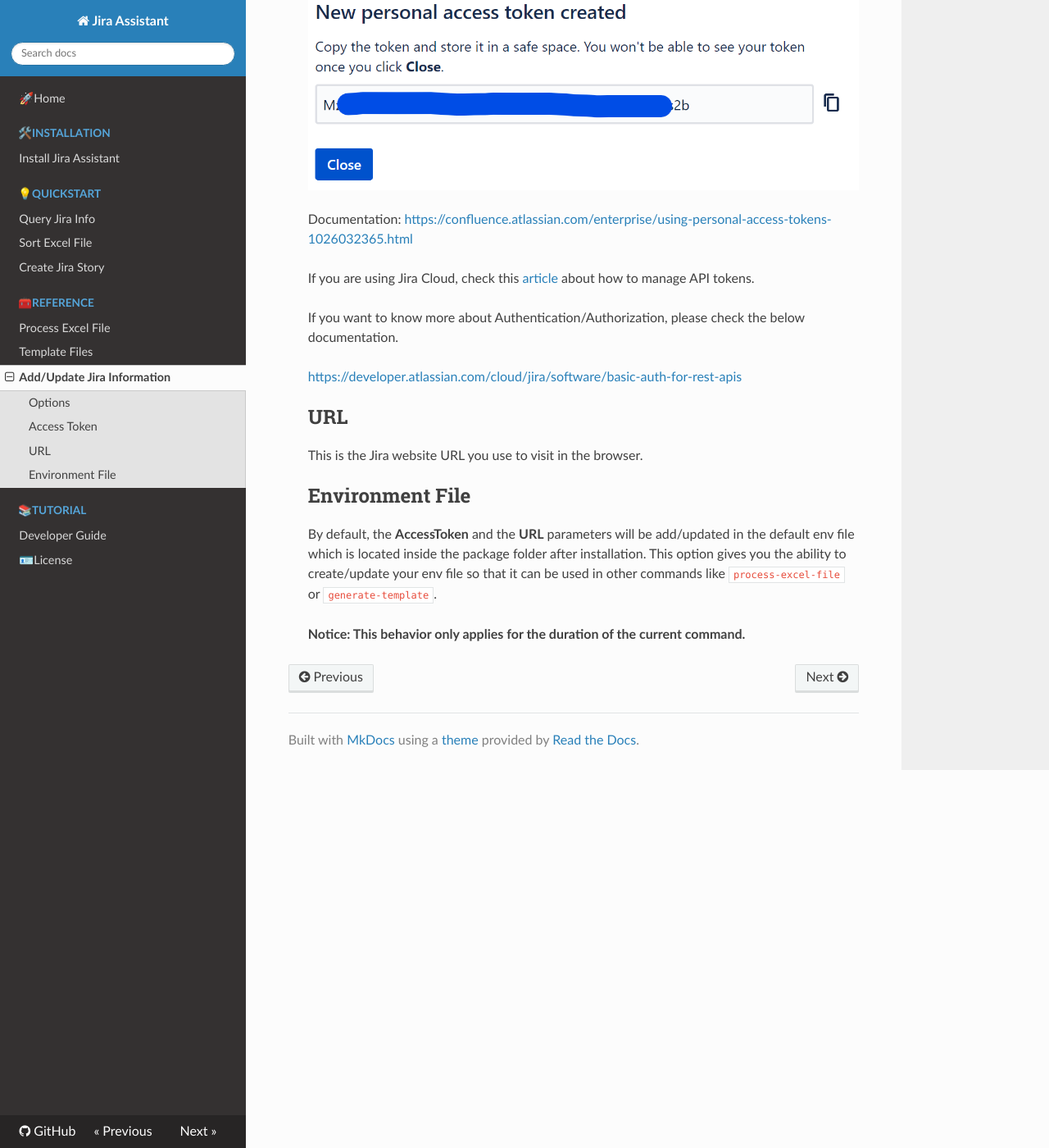
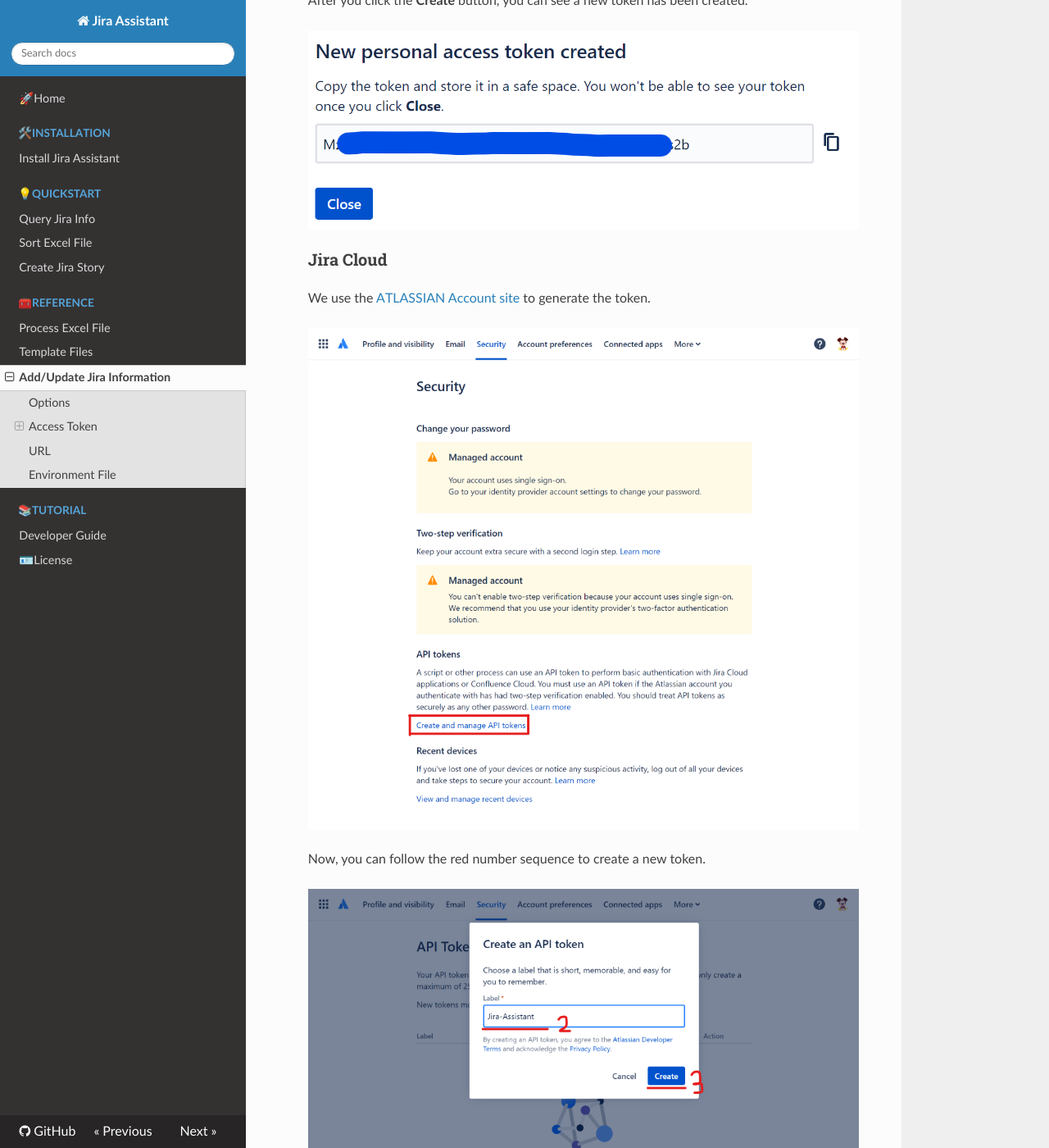
Before and after one commit to jira-assistant/jira-assistant, an MkDocs documentation site: the page built from docs/reference/update_jira_info.md, in a window 1280 px wide and 1400 px high, scrolled down 2426 px. Shown: the whole window at 82% size. Built offline with MkDocs 1.6.1, drawn with Linux system fonts in a browser that asks for light colours; nearby versions of some CDN libraries; some of the changed text lies outside the part shown.

Commit message:
Update the documentation about the Jira Cloud token.

```diff
--- a/docs/reference/update_jira_info.md
+++ b/docs/reference/update_jira_info.md
@@ -50,13 +52,25 @@ After you install the Jira assistant, you can verify by typing `update-jira-info
 
 > ![update_jira_info_new_token](../_static/image/reference/update-jira-info/update_jira_info_new_token.png)
 
-> Documentation: [https://confluence.atlassian.com/enterprise/using-personal-access-tokens-1026032365.html](https://confluence.atlassian.com/enterprise/using-personal-access-tokens-1026032365.html)
+> ### Jira Cloud
 
-> If you are using Jira Cloud, check this [article](https://support.atlassian.com/atlassian-account/docs/manage-api-tokens-for-your-atlassian-account/) about how to manage API tokens.
+> We use the [ATLASSIAN Account site](https://id.atlassian.com/manage-profile/security) to generate the token.
+
+> ![update_jira_info_generate_token_in_cloud](../_static/image/reference/update-jira-info/update_jira_info_generate_token_in_cloud.png)
+
+> Now, you can follow the red number sequence to create a new token.
+
+> ![update_jira_info_new_token_form_in_cloud](../_static/image/reference/update-jira-info/update_jira_info_new_token_form_in_cloud.png)
+
+> After you click the **Create** button, you can see a new token has been created and you need to click the **Copy** button to have it.
+
+> ![update_jira_info_new_token_in_cloud](../_static/image/reference/update-jira-info/update_jira_info_new_token_in_cloud.png)
 
 > If you want to know more about Authentication/Authorization, please check the below documentation.
 
-> [https://developer.atlassian.com/cloud/jira/software/basic-auth-for-rest-apis](https://developer.atlassian.com/cloud/jira/software/basic-auth-for-rest-apis)
+> [Basic Authentication for Jira](https://developer.atlassian.com/cloud/jira/software/basic-auth-for-rest-apis)
+> [API tokens used by Jira Server](https://confluence.atlassian.com/enterprise/using-personal-access-tokens-1026032365.html)
+> [API tokens used by Jira Cloud](https://support.atlassian.com/atlassian-account/docs/manage-api-tokens-for-your-atlassian-account/)
 
 > ## URL
 
```
Also changed, not shown: other parts of docs/reference/update_jira_info.md (+2 -0 lines), docs/_static/image/reference/update-jira-info/update_jira_info_generate_token_in_cloud.png (added), docs/_static/image/reference/update-jira-info/update_jira_info_new_token_form_in_cloud.png (added), docs/_static/image/reference/update-jira-info/update_jira_info_new_token_in_cloud.png (added).
